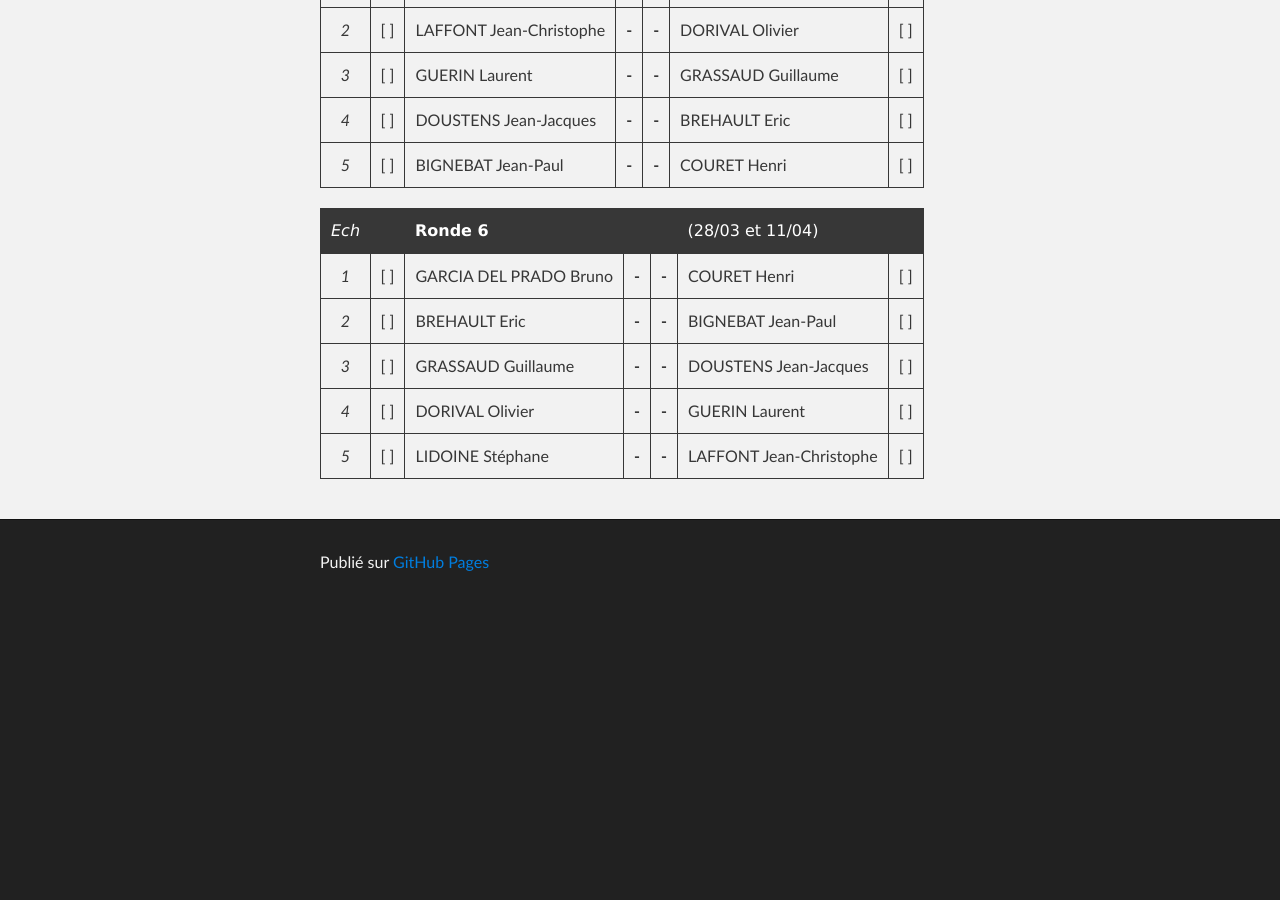
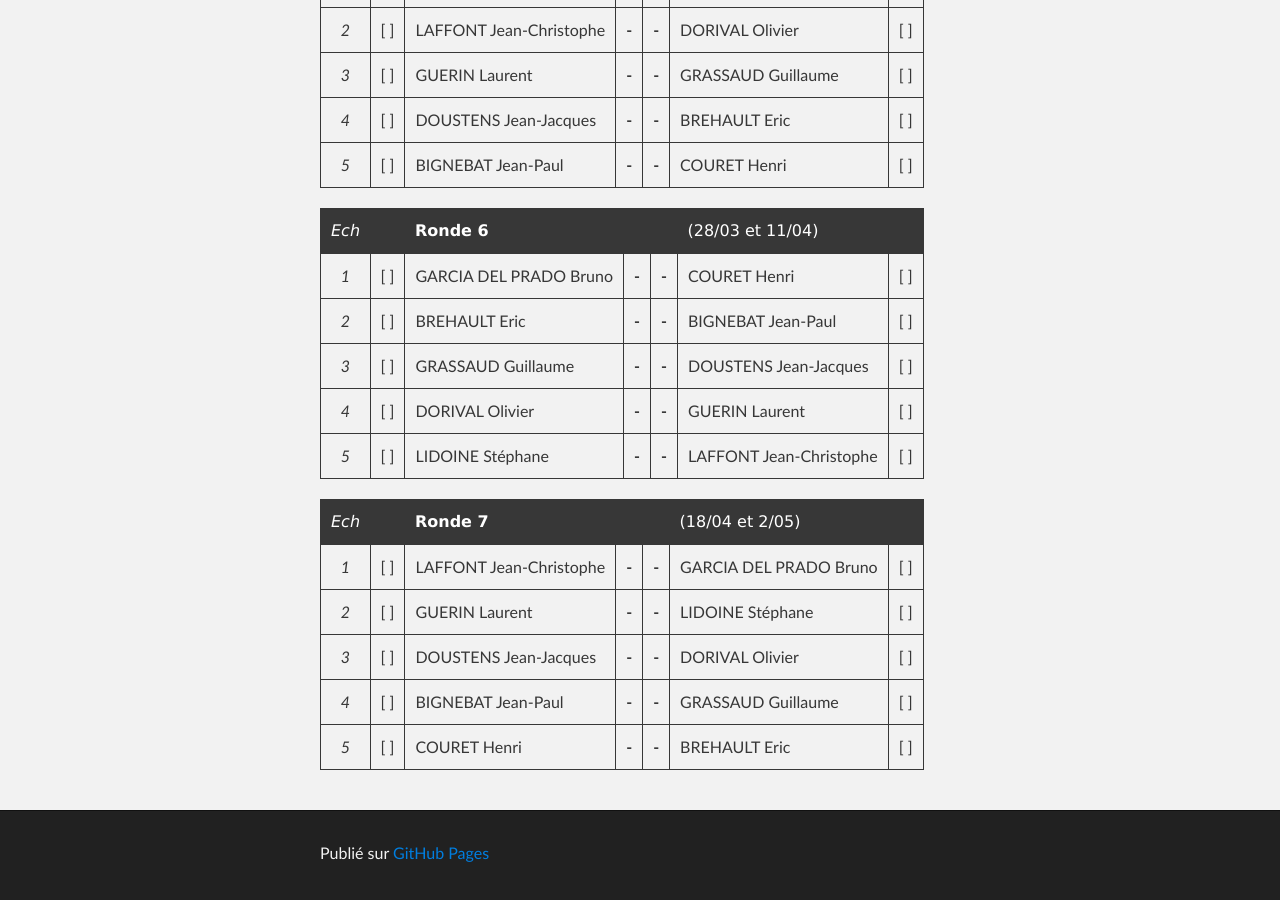
Before and after one commit to echiquier-villeneuve-tolosane/echiquier-villeneuve-tolosane.github.io, a Jekyll site: the page built from club.md, in a window 1280 px wide and 900 px high, scrolled down 2119 px. Built offline with Jekyll 4.4.1, drawn with Linux system fonts in a browser that asks for light colours; nearby versions of some CDN libraries; before the commit the page ends 2728 px from its top, so only the background shows below that.

Commit message:
Updated club.md

```diff
--- a/club.md
+++ b/club.md
@@ -72,3 +72,11 @@
 |*3*| [ ] | GRASSAUD Guillaume   |**-**|**-**| DOUSTENS Jean-Jacques     | [ ] |
 |*4*| [ ] | DORIVAL Olivier      |**-**|**-**| GUERIN Laurent            | [ ] |
 |*5*| [ ] | LIDOINE Stéphane     |**-**|**-**| LAFFONT Jean-Christophe   | [ ] |
+
+|*Ech*|     | **Ronde 7**       |     |      |  (18/04 et 2/05)          |     |
+|:-:|:---:| ------------------- |:---:| :---:| ------------------------- |:---:|
+|*1*| [ ] | LAFFONT Jean-Christophe |**-**|**-**| GARCIA DEL PRADO Bruno | [ ] |
+|*2*| [ ] | GUERIN Laurent          |**-**|**-**| LIDOINE Stéphane       | [ ] |
+|*3*| [ ] | DOUSTENS Jean-Jacques   |**-**|**-**| DORIVAL Olivier        | [ ] |
+|*4*| [ ] | BIGNEBAT Jean-Paul      |**-**|**-**| GRASSAUD Guillaume     | [ ] |
+|*5*| [ ] | COURET Henri            |**-**|**-**| BREHAULT Eric          | [ ] |
```
